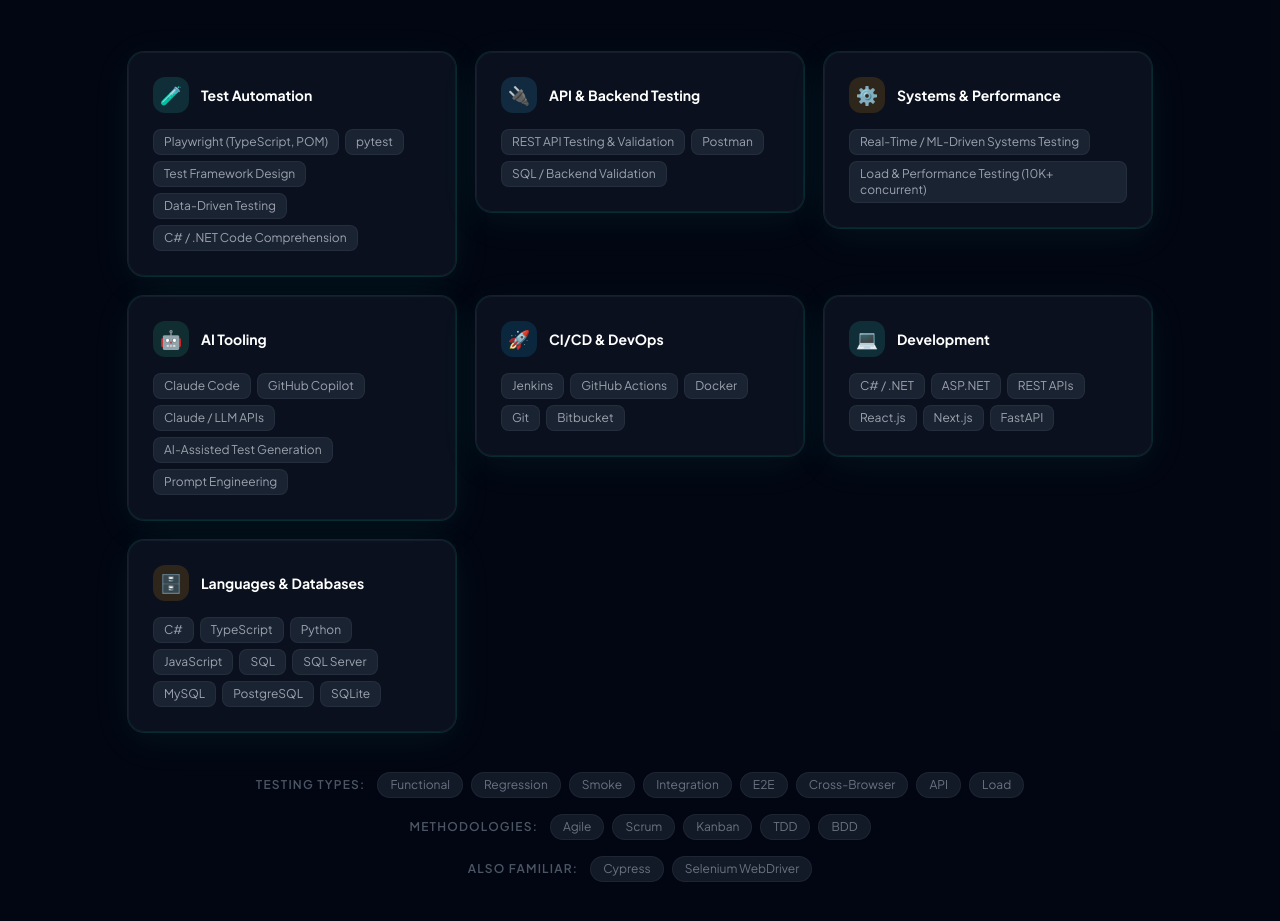
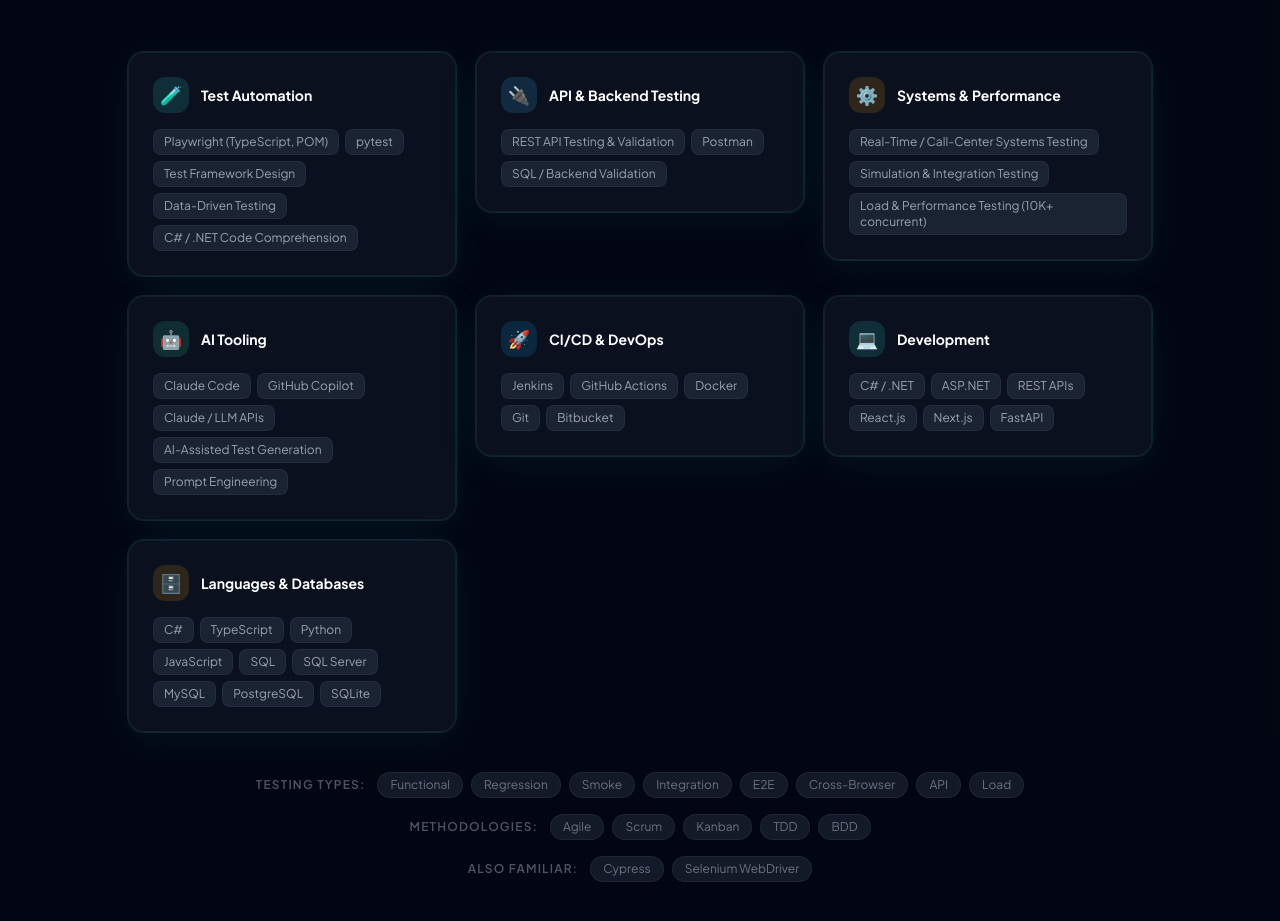
Before and after one commit to tajveed-aslam/tajveed-portfolio, a Next.js app: page / in a window 1280 px wide. Shown: the part 3080-4001 px from the top of the page. Built offline with nearby package versions, Linux system fonts and the light colour scheme.

Commit message:
Update Systems & Performance skills wording

```diff
--- a/components/Skills.tsx
+++ b/components/Skills.tsx
@@ -23,7 +23,7 @@ const SKILL_GROUPS: SkillGroup[] = [
   {
     title:  "Systems & Performance",
     icon:   "⚙️",
-    items:  ["Real-Time / ML-Driven Systems Testing", "Load & Performance Testing (10K+ concurrent)"],
+    items:  ["Real-Time / Call-Center Systems Testing", "Simulation & Integration Testing", "Load & Performance Testing (10K+ concurrent)"],
     accent: "rgba(245,158,11,0.15)",
   },
   {
```
